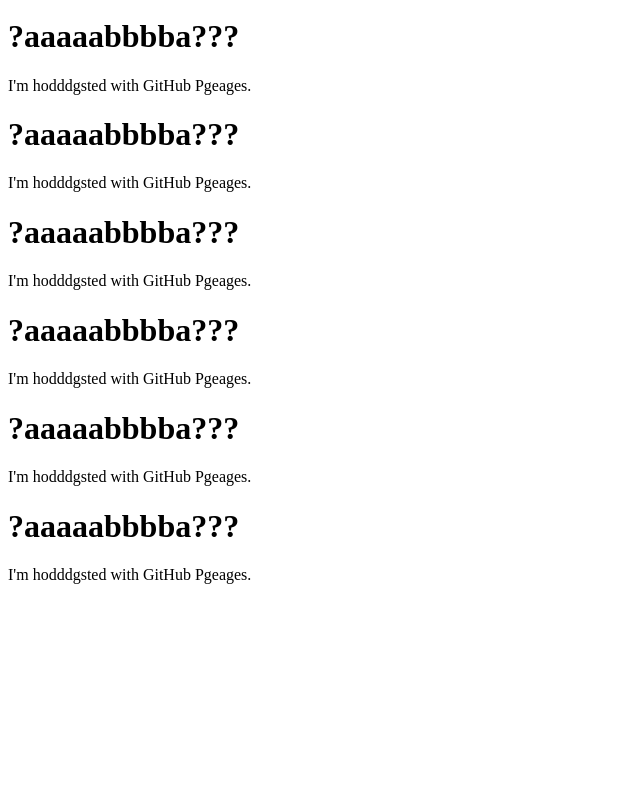
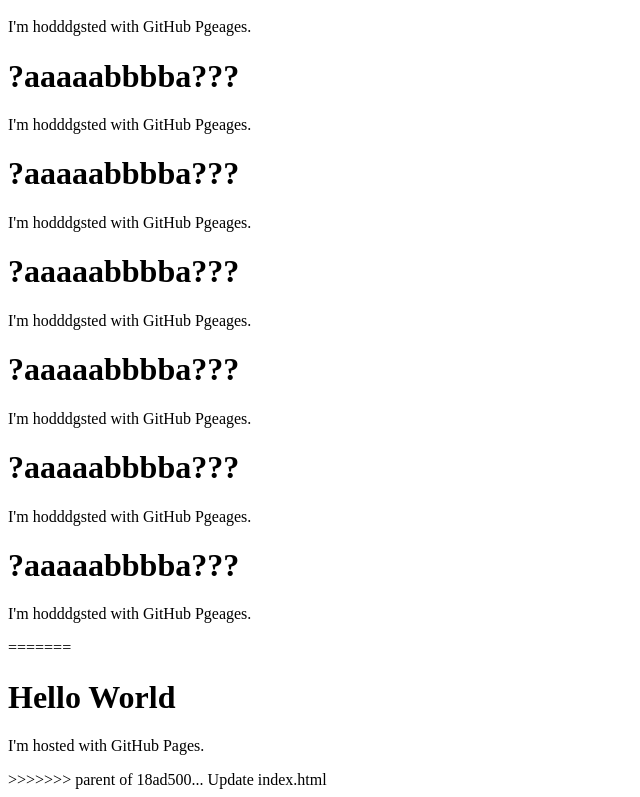
Before and after one commit to uxeti/uxeti.github.io, a plain HTML site: page index.html in a window 1280 px wide. Shown: the part 8505-9302 px from the top of the page, without its empty margins (0-640 px from the left). Before the commit the page ends 9105 px from the top, so only its background shows below. Drawn offline with Linux system fonts and the light colour scheme.

Commit message:
Update index.html

```diff
--- a/index.html
+++ b/index.html
@@ -1,5 +1,6 @@
 <html>
 <body>
+<<<<<<< HEAD
     <h1>?aaaaabbbba???</h1>
     <p>I'm hodddgsted with GitHub Pgeages.</p>
     <h1>?aaaaabbbba???</h1>
@@ -188,3 +189,9 @@
     <p>I'm hodddgsted with GitHub Pgeages.</p>
 </body>
 </html>
+=======
+<h1>Hello World</h1>
+<p>I'm hosted with GitHub Pages.</p>
+</body>
+</html>
+>>>>>>> parent of 18ad500... Update index.html
```
